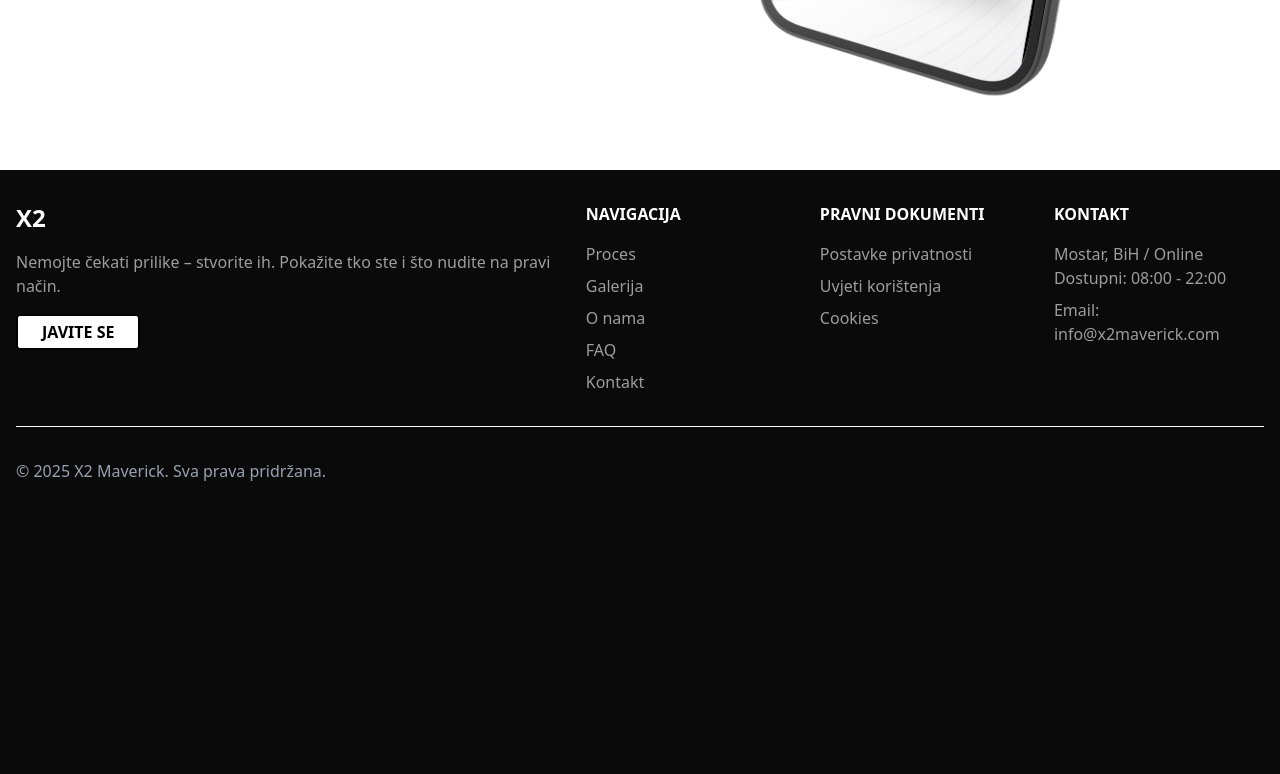
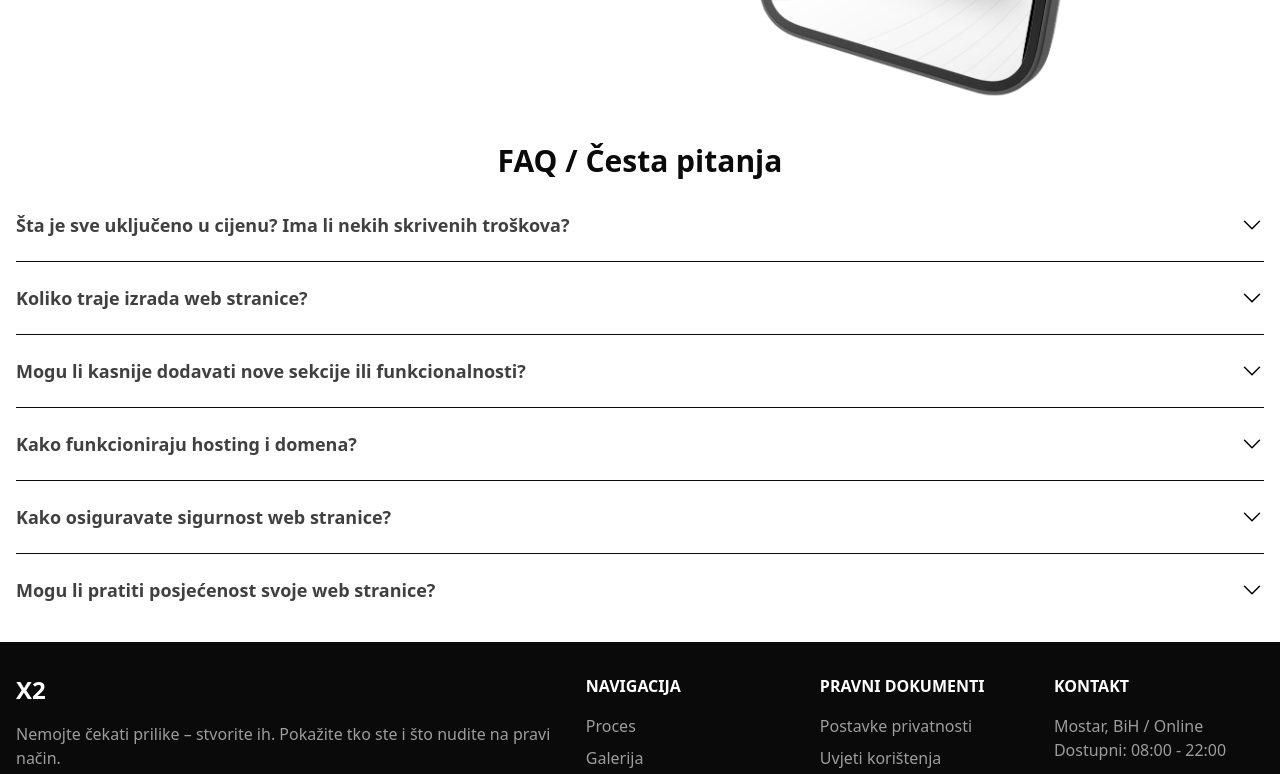
Before and after one commit to maverickcro/x2maverick., a Next.js app: page / in a window 1280 px wide. Shown: the part 720-1494 px from the top of the page. Before the commit the page ends 1235 px from the top, so only its background shows below. Built offline with nearby package versions, Linux system fonts and the light colour scheme.

Commit message:
FAQs - Accordions

```diff
--- /dev/null
+++ b/app/components/Accordion.js
@@ -0,0 +1,81 @@
+import { AnimatePresence, motion } from "framer-motion";
+import { cn } from "../lib/utils";
+
+export default function Accordion({
+  index,
+  expanded,
+  setExpanded,
+  question,
+  answer,
+}) {
+  const isOpen = index === expanded;
+  return (
+    <motion.section
+      initial={false}
+      onClick={() => setExpanded(isOpen ? false : index)}
+      className={cn(
+        "flex cursor-pointer flex-col py-4",
+        index === 0 && "pt-3 sm:pt-4"
+      )}
+    >
+      <motion.h2 className="w-full flex justify-between items-center cursor-pointer hover:text-neutral-950 transition-all duration-300 py-2 font-semibold leading-[1.15] text-neutral-700 sm:text-lg">
+        <span>{question}</span>
+        {isOpen ? (
+          <svg
+            xmlns="http://www.w3.org/2000/svg"
+            fill="none"
+            viewBox="0 0 24 24"
+            strokeWidth="1.5"
+            stroke="black"
+            className="w-6 h-6 shrink-0"
+          >
+            <path
+              strokeLinecap="round"
+              strokeLinejoin="round"
+              d="M4.5 15.75l7.5-7.5 7.5 7.5"
+            />
+          </svg>
+        ) : (
+          <svg
+            xmlns="http://www.w3.org/2000/svg"
+            fill="none"
+            viewBox="0 0 24 24"
+            strokeWidth="1.5"
+            stroke="black"
+            className="w-6 h-6 shrink-0"
+          >
+            <path
+              strokeLinecap="round"
+              strokeLinejoin="round"
+              d="M19.5 8.25l-7.5 7.5-7.5-7.5"
+            />
+          </svg>
+        )}
+      </motion.h2>
+
+      <AnimatePresence>
+        {isOpen && (
+          <motion.div
+            key="content"
+            initial="collapse"
+            animate="open"
+            exit="collapse"
+            variants={{
+              open: { opacity: 1, height: "auto" },
+              collapse: { opacity: 0, height: 0 },
+            }}
+            transition={{
+              duration: 0.3,
+              ease: [0.04, 0.62, 0.23, 0.98],
+            }}
+            className="overflow-hidden"
+          >
+            <motion.div className="pb-2 pt-4 text-[0.915rem] leading-[1.425] text-faq-grayish-purple sm:text-base sm:leading-normal">
+              {answer}
+            </motion.div>
+          </motion.div>
+        )}
+      </AnimatePresence>
+    </motion.section>
+  );
+}
--- /dev/null
+++ b/app/components/FAQ.js
@@ -0,0 +1,27 @@
+"use client";
+import { faqs } from "../lib/faq";
+import Accordion from "./Accordion";
+import { useState } from "react";
+
+export default function FAQComponent() {
+  const [expanded, setExpanded] = useState(false);
+  return (
+    <section className="max-w-7xl w-full mx-auto flex flex-col items-center">
+      <h2 className="bg-white text-3xl font-bold py-2.5 mx-auto">
+        FAQ / Česta pitanja
+      </h2>
+      <div className="relative h-full w-full divide-y">
+        {faqs.map((faq, index) => (
+          <Accordion
+            key={faq.id}
+            index={index}
+            expanded={expanded}
+            setExpanded={setExpanded}
+            question={faq.question}
+            answer={faq.answer}
+          />
+        ))}
+      </div>
+    </section>
+  );
+}
--- a/app/layout.js
+++ b/app/layout.js
@@ -11,7 +11,7 @@ export default function RootLayout({ children }) {
   return (
     <html
       lang="hr"
-      className="relative min-h-full bg-neutral-950 text-base antialiased overflow-x-hidden"
+      className="min-h-full bg-neutral-950 text-base antialiased overflow-x-hidden"
     >
       <body>
         <motion.div
--- /dev/null
+++ b/app/lib/faq.js
@@ -0,0 +1,44 @@
+export const faqs = [
+  {
+    id: 1,
+    question: "Šta je sve uključeno u cijenu? Ima li nekih skrivenih troškova?",
+    answer:
+      "Nemate se o čemu brinuti! Cijena uključuje sve troškove za godinu dana vođenja weba – web stranicu, hosting i domenu. Svaki predložak iz ponude ima istu cijenu, a tek ako poželite dodatne funkcionalnosti, dogovorimo se za razumnu i poštenu cijenu. Manje izmjene radimo mjesečno u cijeni, tako da ne morate brinuti ako vam zatreba neka sitna prilagodba.",
+  },
+  {
+    id: 2,
+    question: "Koliko traje izrada web stranice?",
+    answer:
+      "Nakon što izaberete dizajn i pošaljete nam potrebne podatke i materijale, očekujte svoju web stranicu u roku od 1-3 dana. Nakon toga, ako su potrebne prepravke, rado ih odrađujemo dok ne budete 100% zadovoljni.",
+  },
+  {
+    id: 3,
+    question: "Mogu li kasnije dodavati nove sekcije ili funkcionalnosti?",
+    answer:
+      "Naravno da da! Manje izmjene su već uključene u cijenu, a ako vam u nekom trenutku zatreba nešto veće – dodavanje novih sekcija, specifičnih funkcionalnosti ili novih stranica – lako ćemo se dogovoriti. Web stranica raste s vašim poslovanjem, a mi smo tu da vam pomognemo.",
+  },
+  //   {
+  //     id: 5,
+  //     question: "Što ako nemam vlastite fotografije?",
+  //     answer:
+  //       "Možemo koristiti kvalitetne stock fotografije koje odgovaraju vašoj industriji, ali preporučujemo da koristite vlastite slike jer će web stranica izgledati autentičnije i profesionalnije.",
+  //   },
+  {
+    id: 7,
+    question: "Kako funkcioniraju hosting i domena?",
+    answer:
+      "Prvu godinu hostinga i domene pokrivamo mi -> vi ne morate brinuti o tome! Nakon toga, jedini trošak je domena, koja iznosi otprilike 15 EUR godišnje, naravno, ako ostajete s nama. ❤️",
+  },
+  {
+    id: 8,
+    question: "Kako osiguravate sigurnost web stranice?",
+    answer:
+      "Sve stranice imaju SSL certifikat, redovita ažuriranja i zaštitu od potencijalnih napada, tako da vaši podaci i podaci vaših korisnika ostaju sigurni.",
+  },
+  {
+    id: 10,
+    question: "Mogu li pratiti posjećenost svoje web stranice?",
+    answer:
+      "Naravno! Na vaš zahtjev, rado ćemo vam poslati analizu posjećenosti i ključnih podataka kako biste znali tko dolazi na vašu stranicu i kako je koriste.",
+  },
+];
--- a/app/page.js
+++ b/app/page.js
@@ -1,10 +1,11 @@
 "use client";
 import Image from "next/image";
 import Link from "next/link";
+import FAQComponent from "./components/FAQ";
 import { motion } from "framer-motion";
 export default function Home() {
   return (
-    <main className="w-full min-h-screen flex flex-col bg-white text-black p-4">
+    <main className="w-full min-h-screen flex flex-col bg-white p-4">
       <section className="max-w-7xl mx-auto flex flex-col md:flex-row items-center">
         <div className="flex flex-col md:w-1/2 mt-[5rem] md:mt-0">
           <h1 className="text-4xl sm:text-5xl lg:text-6xl font-bold tracking-tight mb-4">
@@ -39,6 +40,7 @@ export default function Home() {
           />
         </div>
       </section>
+      <FAQComponent />
     </main>
   );
 }
```
